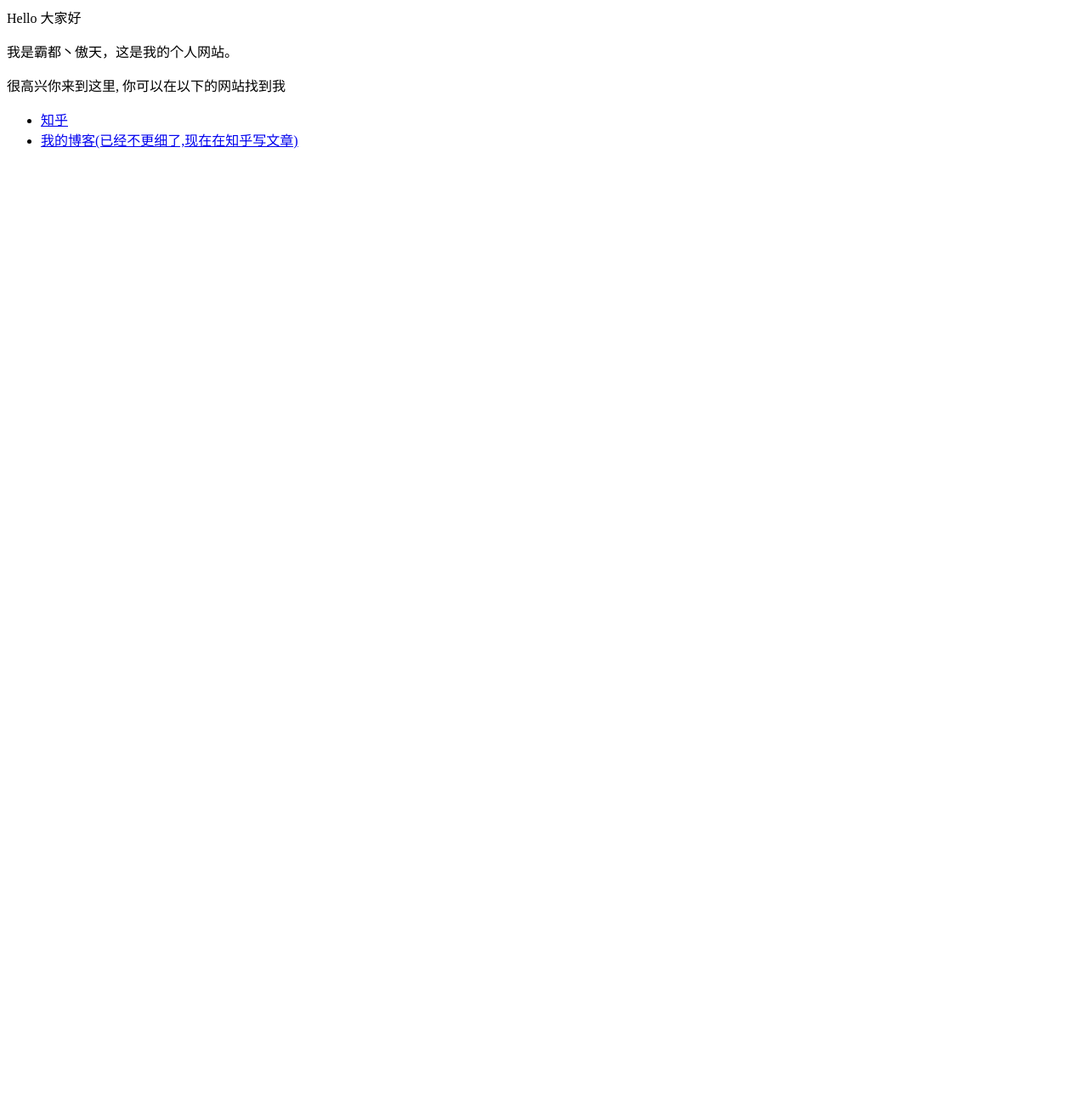
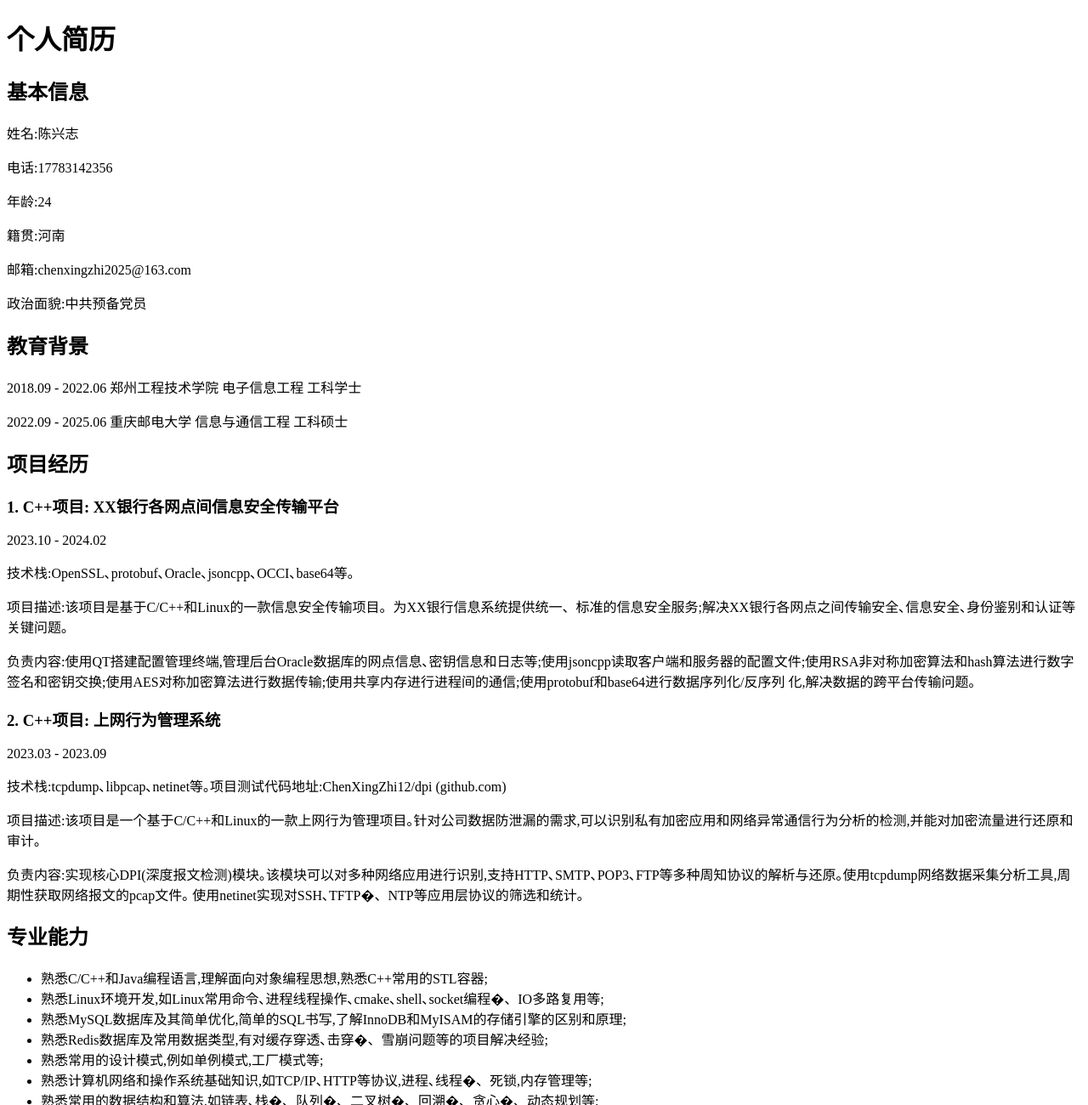
Before and after one commit to ChenXingZhi12/ChenXingZhi12.github.io, a plain HTML site: page index.html in a window 1280 px wide. Shown: the top 1300 px of the page at 85% size. Before the commit the page ends 800 px from the top, so only its background shows below. Drawn offline with Linux system fonts and the light colour scheme.

Commit message:
Update index.html

```diff
--- a/index.html
+++ b/index.html
@@ -1,8 +1,60 @@
-<p>Hello 大家好</p>
-<p>我是霸都丶傲天，这是我的个人网站。 </p>
-<p>很高兴你来到这里, 你可以在以下的网站找到我</p>
+<!DOCTYPE html>
+<html>
 
-<ul>
-  <li> <a href="https://www.zhihu.com/people/AJLoveChina">知乎</a> </li>
-  <li> <a href="http://hejie.nigeerhuo.com">我的博客(已经不更细了,现在在知乎写文章)</a> </li>
-</ul>
+<head>
+  <meta charset="UTF-8">
+  <title>陈兴志简历</title>
+</head>
+
+<body>
+  <h1>个人简历</h1>
+  <h2>基本信息</h2>
+  <p>姓名:陈兴志</p>
+  <p>电话:17783142356</p>
+  <p>年龄:24</p>
+  <p>籍贯:河南</p>
+  <p>邮箱:chenxingzhi2025@163.com</p>
+  <p>政治面貌:中共预备党员</p>
+
+  <h2>教育背景</h2>
+  <p>2018.09 - 2022.06 郑州工程技术学院 电子信息工程 工科学士</p>
+  <p>2022.09 - 2025.06 重庆邮电大学 信息与通信工程 工科硕士</p>
+
+  <h2>项目经历</h2>
+  <h3>1. C++项目: XX银行各网点间信息安全传输平台</h3>
+  <p>2023.10 - 2024.02</p>
+  <p>技术栈:OpenSSL､protobuf､Oracle､jsoncpp､OCCI､base64等｡</p>
+  <p>项目描述:该项目是基于C/C++和Linux的一款信息安全传输项目。为XX银行信息系统提供统一、标准的信息安全服务;解决XX银行各网点之间传输安全､信息安全､身份鉴别和认证等关键问题｡</p>
+  <p>负责内容:使用QT搭建配置管理终端,管理后台Oracle数据库的网点信息､密钥信息和日志等;使用jsoncpp读取客户端和服务器的配置文件;使用RSA非对称加密算法和hash算法进行数字签名和密钥交换;使用AES对称加密算法进行数据传输;使用共享内存进行进程间的通信;使用protobuf和base64进行数据序列化/反序列
+    化,解决数据的跨平台传输问题｡</p>
+  <h3>2. C++项目: 上网行为管理系统</h3>
+  <p>2023.03 - 2023.09</p>
+  <p>技术栈:tcpdump､libpcap､netinet等｡项目测试代码地址:ChenXingZhi12/dpi (github.com)</p>
+  <p>项目描述:该项目是一个基于C/C++和Linux的一款上网行为管理项目｡针对公司数据防泄漏的需求,可以识别私有加密应用和网络异常通信行为分析的检测,并能对加密流量进行还原和审计｡</p>
+  <p>负责内容:实现核心DPI(深度报文检测)模块｡该模块可以对多种网络应用进行识别,支持HTTP､SMTP､POP3､FTP等多种周知协议的解析与还原｡使用tcpdump网络数据采集分析工具,周期性获取网络报文的pcap文件｡
+    使用netinet实现对SSH､TFTP�、NTP等应用层协议的筛选和统计｡</p>
+
+  <h2>专业能力</h2>
+  <ul>
+    <li>熟悉C/C++和Java编程语言,理解面向对象编程思想,熟悉C++常用的STL容器;</li>
+    <li>熟悉Linux环境开发,如Linux常用命令､进程线程操作､cmake､shell､socket编程�、IO多路复用等;</li>
+    <li>熟悉MySQL数据库及其简单优化,简单的SQL书写,了解InnoDB和MyISAM的存储引擎的区别和原理;</li>
+    <li>熟悉Redis数据库及常用数据类型,有对缓存穿透､击穿�、雪崩问题等的项目解决经验;</li>
+    <li>熟悉常用的设计模式,例如单例模式,工厂模式等;</li>
+  <li>熟悉计算机网络和操作系统基础知识,如TCP/IP､HTTP等协议,进程､线程�、死锁,内存管理等;</li>
+    <li>熟悉常用的数据结构和算法,如链表､栈�、队列�、二叉树�、回溯�、贪心�、动态规划等;</li>
+    <li>熟悉常用的开发和测试工具Git､VScode�、Visual Studio�、Postman�、Jmeter等;</li>
+  </ul>
+
+  <h2>荣誉&成果</h2>
+  <ul>
+    <li>技能:大学英语四级(CET-4),良好的听说读写能力;全国计算机二级证书,熟练运用office相关软件</li>
+    <li>成果:发表专利"一种基于SFC的无人机缘网络任务卸载方法"(已公开) 2023;发表专利"一种基于多功能任务卸载的无人机网络SFC部署方法"(已公开) 2023</li>
+    <li>荣誉:第五届全国高校计算机能力挑战赛-Java赛项 省部级 一等奖 2023;第十四届"蓝桥杯"重庆赛区C/C++程序设计 省部级 三等奖 2023;第四届"华数杯"全国大学生数学建模竞赛 国家级 三等奖 2023;重庆邮电大学学业奖学金 校级 三等奖 2023;河南省优秀毕业生 省部级  2022;国家励志奖学金 国家级  2020;国家奖学金 国家级  2019</li>
+  </ul>
+
+  <h2>自我评价</h2>
+  <p>有较强的抗压能力和学习能力,对专业知识了解深入;有良好的编程习惯,基础扎实;具备独立工作能力和解决问题能力;善于沟通,乐于合作,热衷新技术,善于总结分享,喜欢动手实践｡</p>
+</body>
+
+</html>
```
